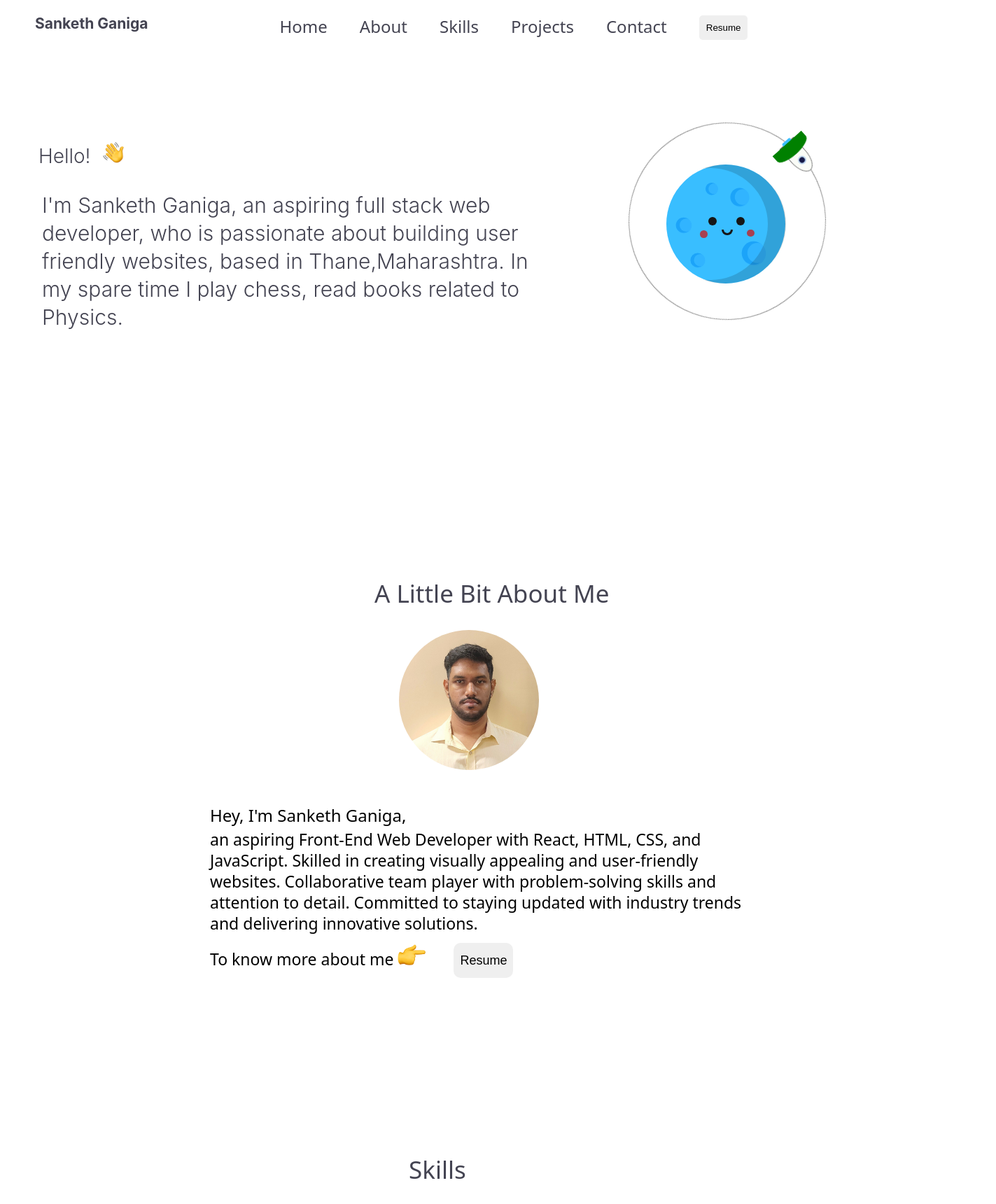
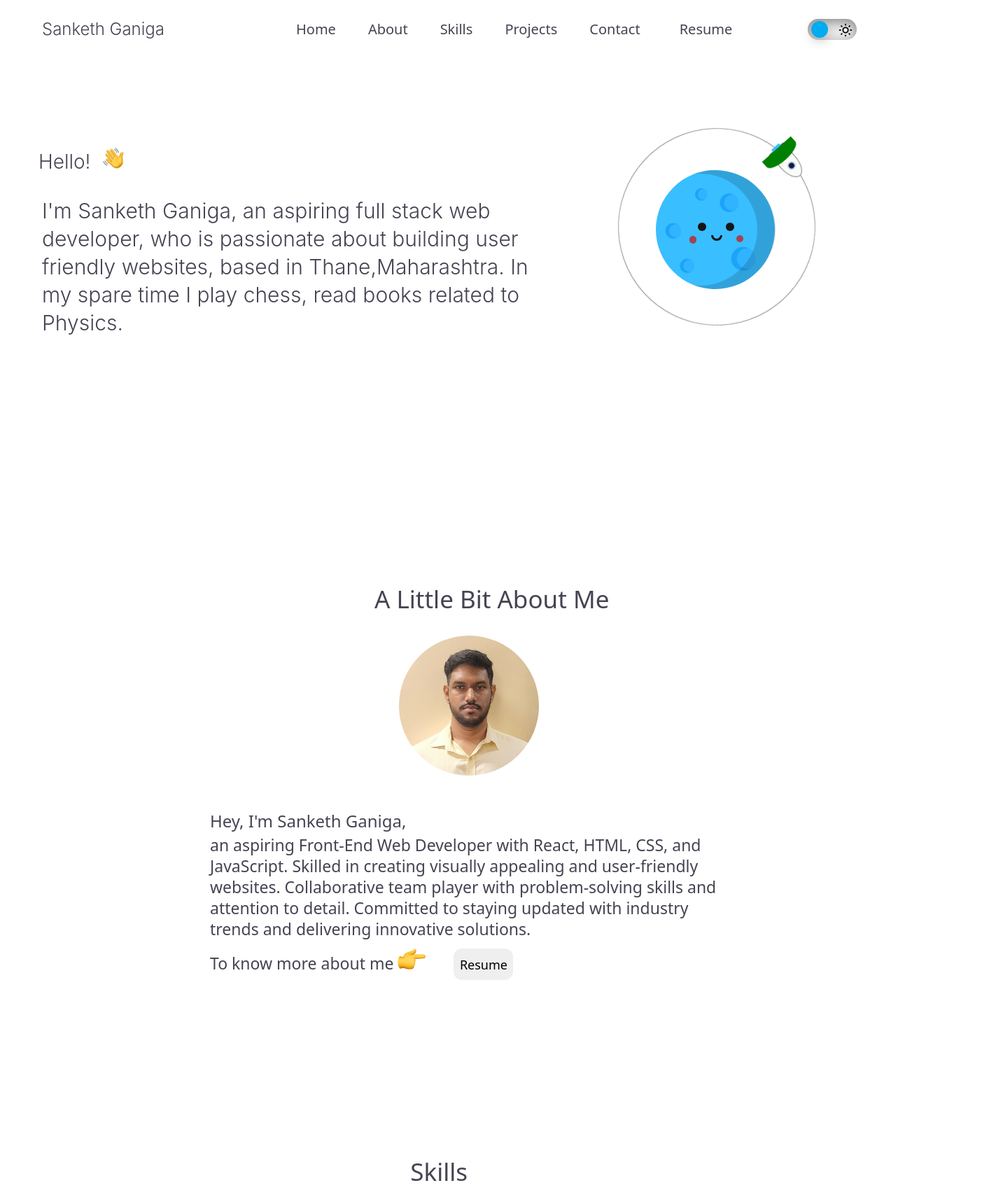
Before and after one commit to SankethGaniga95/SankethGaniga95.github.io, a React (Create React App) app: page / in a window 1280 px wide. Shown: the top 1720 px of the page at 70% size, 1423 px wide, since content can reach past the window. Built offline with nearby package versions, Linux system fonts and the light colour scheme.

Commit message:
added dark mode

```diff
--- a/public/index.html
+++ b/public/index.html
@@ -26,7 +26,7 @@
     -->
     <title>React App</title>
   </head>
-  <body>
+  <body class="light-theme">
     <noscript>You need to enable JavaScript to run this app.</noscript>
     <div id="root"></div>
     <!--
--- a/src/App.css
+++ b/src/App.css
@@ -1,12 +1,26 @@
 .App {
-  width:100vw;
+  width:98vw;
   text-align: center;
-  background-color:white;
-  color: black;
+  background-color:var(--bg-color);
+  color:var(--color)
   /* cursor:url(""), auto; */
   /* #0f172a */
 }
+.light-theme{
 
+  --bg-color:white;
+  --color:#444452;
+  --footer:#444452;;
+  --footer-color:white;
+}
+
+.dark-theme{
+
+  --bg-color:#0f172a;
+  color:white;
+  --footer:#020b20;
+  --footer-color:white
+}
 
 .App-logo {
   height: 40vmin;
--- a/src/App.js
+++ b/src/App.js
@@ -10,12 +10,14 @@ import { Github } from './components/Github';
 
 
 
+
 function App() {
+
   return (
     <div className="App">
 
-    <Navbar/>
-    <Home/>
+     <Navbar/>
+     <Home/>
     <About/>
     <Skills/>
     <Projects/>
--- a/src/components/About.css
+++ b/src/components/About.css
@@ -1,19 +1,22 @@
 #about{
     /* display: flex; */
     text-align: left;
+    background-color: var(--bg-color);
 }
 #about>div:nth-child(1){
  margin-left:570px;
  border-radius: 50%;
  font-weight: 200px;
  font-family:Apercu,"Source Sans Pro",system,system-ui,-apple-system,BlinkMacSystemFont,Roboto,Helvetica,Arial,sans-serif;
- color:#444452;
+ color:var(--color);
 }
 #about>div:nth-child(1)>h2{
     margin-left:-35px;
     font-weight: 350;
     font-family:Apercu,"Source Sans Pro",system,system-ui,-apple-system,BlinkMacSystemFont,Roboto,Helvetica,Arial,sans-serif;
     font-size:35px;
+
+
    }
 #about>div:nth-child(1)>img{
     /* border:2px solid #00abf0;
@@ -31,7 +34,8 @@
     font-size:24px;
     line-height: 30px;
     font-family: Apercu,"Source Sans Pro",system,system-ui,-apple-system,BlinkMacSystemFont,Roboto,Helvetica,Arial,sans-serif;
-    font-weight: 300;
+    font-weight: 320;
+    color:var(--color)
 }
 #about>div:nth-child(2)>p:nth-child(2){
     width:100%;
@@ -39,7 +43,7 @@
     font-size:23px;
     line-height: 30px;
     font-family: Apercu,"Source Sans Pro",system,system-ui,-apple-system,BlinkMacSystemFont,Roboto,Helvetica,Arial,sans-serif;
-    font-weight: 300;
+    font-weight: 320;
 }
 
 #about>div:nth-child(2)>div{
@@ -50,7 +54,7 @@
     margin-top:-20px;
     font-size:23px;
     font-family: Apercu,"Source Sans Pro",system,system-ui,-apple-system,BlinkMacSystemFont,Roboto,Helvetica,Arial,sans-serif;
-    font-weight: 300;
+    font-weight: 320;
     /* border:2px solid red */
 }
 
@@ -63,12 +67,14 @@
 
 .resume-button{
     width:85px;
-    height:50px;
+    height:45px;
     font-size:18px;
-    border-radius: 10px;
+    border-radius: 12px;
     border: none;
     margin-top: 10px;
+    font-family: Apercu,"Source Sans Pro",system,system-ui,-apple-system,BlinkMacSystemFont,Roboto,Helvetica,Arial,sans-serif;
+    font-weight: 400;
 }
 .resume-button:hover{
-    background-color:aqua
+   color: #00abf0;
 }
--- a/src/components/Contact.css
+++ b/src/components/Contact.css
@@ -6,7 +6,7 @@
     font-family:Apercu,"Source Sans Pro",system,system-ui,-apple-system,BlinkMacSystemFont,Roboto,Helvetica,Arial,sans-serif;
     font-size:24px;
     line-height: 30px;
-    color:#444452;
+    color:var(--color);
     font-weight:300;
     margin-top: 250px;
 }
@@ -24,32 +24,38 @@
 #footer{
     width:100%;
     height:210px;
-    background-color:#6f6f7a;
-    color:white;
+    background-color:var(--footer);
+    color:var(--footer-color);
     padding-top:30px;
+    padding-left: 10px;
     font-family:Apercu,"Source Sans Pro",system,system-ui,-apple-system,BlinkMacSystemFont,Roboto,Helvetica,Arial,sans-serif;
     margin-top: 30px;
     font-size: 18px;
+    font-weight: 350;
 }
 #contact-email{
     display: flex;
     justify-content: center;
     align-items: center;
+    font-size: 30px;
 }
 #contact-phone{
     display: flex;
     justify-content: center;
     align-items: center;
+    font-size: 30px;
 }
 #contact-github{
     display: flex;
     justify-content: center;
     align-items: center;
+    font-size: 30px;
 }
 #contact-linkedin{
     display: flex;
     justify-content: center;
     align-items: center;
+    font-size: 30px;
 }
 #all-contact{
     display: flex;
@@ -62,12 +68,28 @@ a{
     text-decoration: none;
     margin-left: 10px;
     font-size: 24px;
-    color: #444452;
+    color:var(--color);
+}
+a:hover{
+    color: #00abf0;
 }
 #phone{
     text-decoration: none;
     margin-left: 10px;
     font-size: 24px;
-    color: #444452;
+    color:var(--color);
 
 }
+#phone:hover{
+    color: #00abf0;
+}
+#copyright{
+   display:flex;
+   align-items:center;
+   justify-content:center;
+   gap:5px;
+   margin-top:-15px
+}
+#copyright:hover{
+    color:#00abf0
+}
--- a/src/components/Contact.jsx
+++ b/src/components/Contact.jsx
@@ -41,7 +41,7 @@ export const Contact = () => {
     <p>That's all folks!</p>
     <p>Thank you for visiting my portfolio, and I'm looking forward to connecting with you soon.</p>
     <p>Best regards,</p>
-    <div style={{display:"flex",alignItems:"center",justifyContent:"center",gap:"5px",marginLeft:"20px",marginTop:"-15px"}}>
+    <div id="copyright">
     <Copyright size={18} />
     <p>Sanketh Ganiga</p>
      </div>
--- a/src/components/Github.css
+++ b/src/components/Github.css
@@ -26,7 +26,7 @@
     margin-top: 200px;
 }
 h1{
-    color:#444452;
+    color:var(--color);
     font-family:Apercu,"Source Sans Pro",system,system-ui,-apple-system,BlinkMacSystemFont,Roboto,Helvetica,Arial,sans-serif;
     font-size: 30px;
     font-weight: 350;
--- a/src/components/Github.jsx
+++ b/src/components/Github.jsx
@@ -17,20 +17,20 @@ export const Github = () => {
 
       <div>
         {/* <a href="https://git.io/streak-stats"> */}
-            <img id="github-streak-stats" src="https://github-readme-streak-stats.herokuapp.com?user=SankethGaniga95&theme=javascript-dark&hide_border=true&card_width=520&type=png" alt="" />
+            <img id="github-streak-stats" src="https://github-readme-streak-stats.herokuapp.com?user=SankethGaniga95&hide_border=true&card_width=520&type=png" alt="" />
         {/* </a> */}
 
 
     </div>
     <div id="hello">
         {/* <a href="https://github.com/SankethGaniga95/github-readme-stats"> */}
-            <img height="190px" id="github-top-langs" src="https://github-readme-stats.vercel.app/api/top-langs/?username=SankethGaniga95" alt="link broken" />
+            <img height="190px" id="github-top-langs" src="https://github-readme-stats.vercel.app/api/top-langs/?username=SankethGaniga95&layout=donut&hide_border=true" alt="link broken" />
         {/* </a> */}
 
     </div>
     <div >
         {/* <a href="https://github.com/SankethGaniga95/github-readme-stats"> */}
-            <img id="github-stats-card" src="https://github-readme-stats.vercel.app/api?username=SankethGaniga95&show_icons=true&theme=highcontrast&hide_border=true" alt="" />
+            <img id="github-stats-card" src="https://github-readme-stats.vercel.app/api?username=SankethGaniga95&show_icons=true&hide_border=true" alt="" />
         {/* </a> */}
 
     </div>
--- a/src/components/Home.css
+++ b/src/components/Home.css
@@ -11,6 +11,7 @@
 
     height: 90vh;
     display: flex;
+    background:var(--bg-color);
 
 }
 #home-content{
@@ -34,6 +35,7 @@ color:#00abf0
     /* animation: gradient 6s ease infinite; */
     font-family: -apple-system,BlinkMacSystemFont,Roboto,Helvetica,Arial,sans-serif;
     font-weight: 300;
+    color: var(--color);
 
 
     }
@@ -46,7 +48,7 @@ color:#00abf0
         /* animation: gradient 6s ease infinite; */
         font-family: -apple-system,BlinkMacSystemFont,Roboto,Helvetica,Arial,sans-serif;
         font-weight: 300;
-        color:#444452;
+        color:var(--color);
 
         }
         #home-content h2:nth-child(1)>span{
@@ -85,7 +87,7 @@ color:#00abf0
     line-height: 40px;
     text-align: left;
     font-weight: 300;
-    color:#444452;
+    color:var(--color);
 }
 #home-content>h2>span{
     font-size:30px;
--- a/src/components/Navbar.css
+++ b/src/components/Navbar.css
@@ -1,19 +1,29 @@
 .nav{
     display:flex;
-    font-size:large;
-    font-family:system-ui, -apple-system, BlinkMacSystemFont, 'Segoe UI', Roboto, Oxygen, Ubuntu, Cantarell, 'Open Sans', 'Helvetica Neue', sans-serif
+    align-items: center;
+    background-color: var(--bg-color);
+
+
+
+
 }
 h3{
-    margin-left:50px;
+    margin-left:60px;
     font-family: -apple-system,BlinkMacSystemFont,Roboto,Helvetica,Arial,sans-serif;
-    color:#444452
+    color:var(--color);
+    font-weight:350;
+    font-size: 24px;
 }
 
 .menu a{
-    color:#444452;
+    color:var(--color);
     border-radius: 5px;
     padding: 8px 18px;
     text-decoration: none;
+    font-size: 20px;
+    font-family:Apercu,"Source Sans Pro",system,system-ui,-apple-system,BlinkMacSystemFont,Roboto,Helvetica,Arial,sans-serif;
+    /* font-size:24px; */
+    font-weight:350;
 }
 .menu a:hover{
    color:#00abf0 ;
@@ -24,6 +34,81 @@ h3{
     border: none;
     padding: 10px;
     border-radius: 5px;
+    font-family:Apercu,"Source Sans Pro",system,system-ui,-apple-system,BlinkMacSystemFont,Roboto,Helvetica,Arial,sans-serif;
+    /* color:var(--color); */
+    font-weight:350;
+    font-size: 20px;
+    background-color: var(--bg-color);
+    color: var(--color);
+}
+label{
+    width:70px;
+    height:30px;
+    position:relative;
+    display: block;
+    background-color: #ebebeb;
+    border-radius: 40px;
+    box-shadow: inset 0px 5px 15px rgba(0,0,0,0.4),inset 0px -5px 15px rgba(225,225,225,0.4);
+    cursor: pointer;
+    transition: 0.3s;
+    margin-top: -20px;
+    margin-left: 80px;
+}
+label:after{
+    content: "";
+    width:24px;
+    height:24px;
+    position:absolute;
+     top:3px;
+    left:5px;
+    background:#00abf0 ;
+    border-radius: 12px;
+    box-shadow: 0px 5px 15px rgba(0,0,0,0.2);
+    border:"2px solid red";
+    transition: 0.3s;
+}
+input{
+    width:0;
+    height: 0;
+    visibility: hidden;
+
+}
+input:checked+label{
+    background-color: #0f172a;
+}
+input:checked+label:after{
+    left:65px;
+    transform:translate(-100%);
+    background:linear-gradient(180deg,#777,#3a3a3a);
+    transition: 0.3s;
+}
+label:active:after{
+    width:50px
+}
+label svg{
+    position: absolute;
+    width:22px;
+    top:2px
+}
+label svg.sun-toggle{
+    left:43px;
+    fill:#fff;
+    transition: 0.3s;
+}
+label svg.moon-toggle{
+    left:5px;
+    fill:#7e7e7e;
+    transition: 0.3s;
+}
+input:checked+label svg.sun-toggle {
+    fill:#7e7e7e
+}
+input:checked+label svg.moon-toggle {
+    fill:#fff
+}
+
+.menu button:hover{
+   color: #00abf0;
 }
 
 .menu2{
--- a/src/components/Navbar.jsx
+++ b/src/components/Navbar.jsx
@@ -1,10 +1,23 @@
 import "./Navbar.css"
-import { useState } from "react"
+import { useState,useEffect} from "react"
 import hamburgicon from "../images/hamburg-icon.png"
 
 
 export const Navbar=()=>{
-    const [show,setShow]=useState(false)
+    const[show,setShow]=useState(false)
+    const [theme,setTheme]=useState("light-theme")
+
+  const toggleTheme=()=>{
+    if(theme ==="dark-theme"){
+    setTheme("light-theme")
+    }else{
+      setTheme("dark-theme")
+    }
+
+  }
+  useEffect(()=>{
+   document.body.className=theme
+  },[theme])
 
     return(
         <div id="nav-menu" className="nav">
@@ -31,6 +44,17 @@ export const Navbar=()=>{
                     </a>
 
             </li>
+            <li><div><input type="checkbox" id="darkmode-toggle" class="checkbox" onChange={toggleTheme}/>
+            <label for="darkmode-toggle">
+            <svg  className="sun-toggle"width="28px" height="28px" viewBox="0 0 24 24" fill="none" xmlns="http://www.w3.org/2000/svg">
+<path d="M12 3V4M12 20V21M4 12H3M6.31412 6.31412L5.5 5.5M17.6859 6.31412L18.5 5.5M6.31412 17.69L5.5 18.5001M17.6859 17.69L18.5 18.5001M21 12H20M16 12C16 14.2091 14.2091 16 12 16C9.79086 16 8 14.2091 8 12C8 9.79086 9.79086 8 12 8C14.2091 8 16 9.79086 16 12Z" stroke="#000000" stroke-width="2" stroke-linecap="round" stroke-linejoin="round"/>
+</svg>
+
+<svg class="moon-toggle" width="28px" height="28px" viewBox="0 0 24 24" fill="none" xmlns="http://www.w3.org/2000/svg">
+<path d="M2.02911 12.42C2.38911 17.57 6.75911 21.76 11.9891 21.99C15.6791 22.15 18.9791 20.43 20.9591 17.72C21.7791 16.61 21.3391 15.87 19.9691 16.12C19.2991 16.24 18.6091 16.29 17.8891 16.26C12.9991 16.06 8.99911 11.97 8.97911 7.13996C8.96911 5.83996 9.23911 4.60996 9.72911 3.48996C10.2691 2.24996 9.61911 1.65996 8.36911 2.18996C4.40911 3.85996 1.69911 7.84996 2.02911 12.42Z" stroke="#292D32" stroke-width="1.5" stroke-linecap="round" stroke-linejoin="round"/>
+</svg></label>
+            </div></li>
+
 
          </ul>
          <div id="ham" onClick={()=>setShow(!show)}>
--- a/src/components/Skills.css
+++ b/src/components/Skills.css
@@ -1,19 +1,23 @@
 #skills{
 
     margin-top: 250px;
-    margin-left: 350px;
+    background-color: var(--bg-color);
+
+
+
 
 }
 
 #skills-container{
 
     gap:40px;
-    width:70%;
-    /* margin-left:340px; */
+    width:100%;
+
 
 }
 #table{
-    margin-left: -30px;
+
+    width:70%
 
 }
 .row{
@@ -30,37 +34,41 @@
 .sectiontype{
     display: flex;
     justify-content: space-evenly;
-    color:#444452;
+    color: var(--color);
 
 
 }
 
 #title{
     text-align: center;
-    margin-left: -380px;
     font-weight: 350;
     font-family:Apercu,"Source Sans Pro",system,system-ui,-apple-system,BlinkMacSystemFont,Roboto,Helvetica,Arial,sans-serif;
     font-size: 35px;
-    color: #444452;
+    color: var(--color);
 }
 #subtitle{
     text-align:center;
-    margin-left: -340px;
+
     font-weight: 300;
     font-family:Apercu,"Source Sans Pro",system,system-ui,-apple-system,BlinkMacSystemFont,Roboto,Helvetica,Arial,sans-serif;
     font-size: 24px;
-    color: #444452;
+    color: var(--color);
 
 }
 .sectionheading{
 
     font-weight: 400;
     font-size: 25px;
-    color: #444452;
+    color: var(--color);
 }
 .skills-card-name{
     font-family:Apercu,"Source Sans Pro",system,system-ui,-apple-system,BlinkMacSystemFont,Roboto,Helvetica,Arial,sans-serif;
     font-size: 18px;
+    color: var(--color);
+}
+
+.skills-card-name:hover{
+    color:#00abf0
 }
 .coffee{
 position: relative;
```
